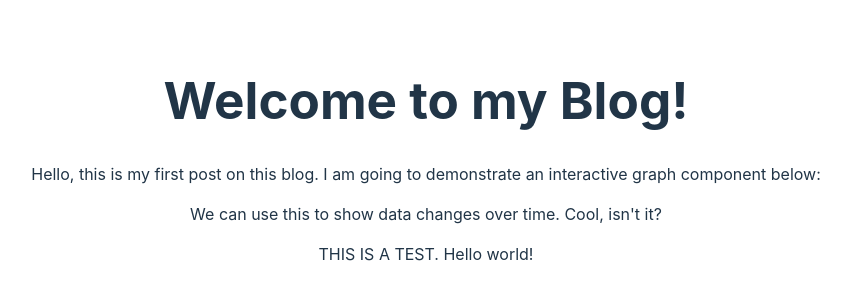
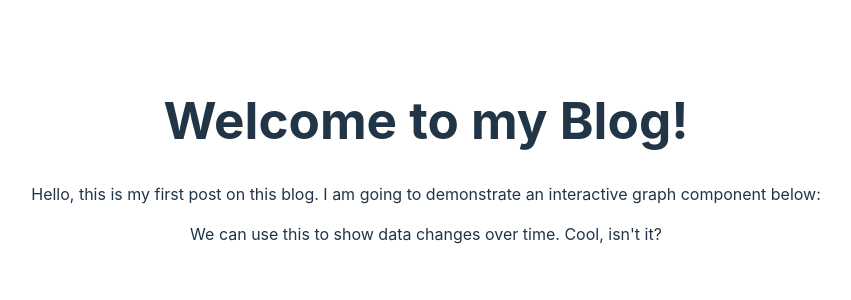
Before and after one commit to linguist89/computational-thinking-vite, a React (Vite) app: page / in a window 1280 px wide. Shown: the part 240-540 px from the top of the page, without its empty margins (214-1065 px from the left). Built offline with nearby package versions, Linux system fonts and the light colour scheme.

Commit message:
Added new lesson component

```diff
--- a/src/App.jsx
+++ b/src/App.jsx
@@ -1,20 +1,13 @@
-import { MDXProvider } from "@mdx-js/react";
 import Post from "./post.mdx";
 import "./App.css";
-
-const components = {
-  em: (props) => <i {...props} />,
-};
+import Lesson from "./Lesson";
 
 function App() {
   const lessons = ["Lesson 1", "Lesson 2", "Lesson 3", "Lesson 4", "Lesson 5"];
 
   return (
     <div className="App">
-      <MDXProvider components={components}>
-        <Post />
-      </MDXProvider>
-      <p>THIS IS A TEST. Hello world!</p>
+      <Lesson children={<Post></Post>} />
     </div>
   );
 }
--- /dev/null
+++ b/src/Lesson.jsx
@@ -0,0 +1,5 @@
+import React from "react";
+
+export default function Lesson({ children }) {
+  return <div>{children}</div>;
+}
```
